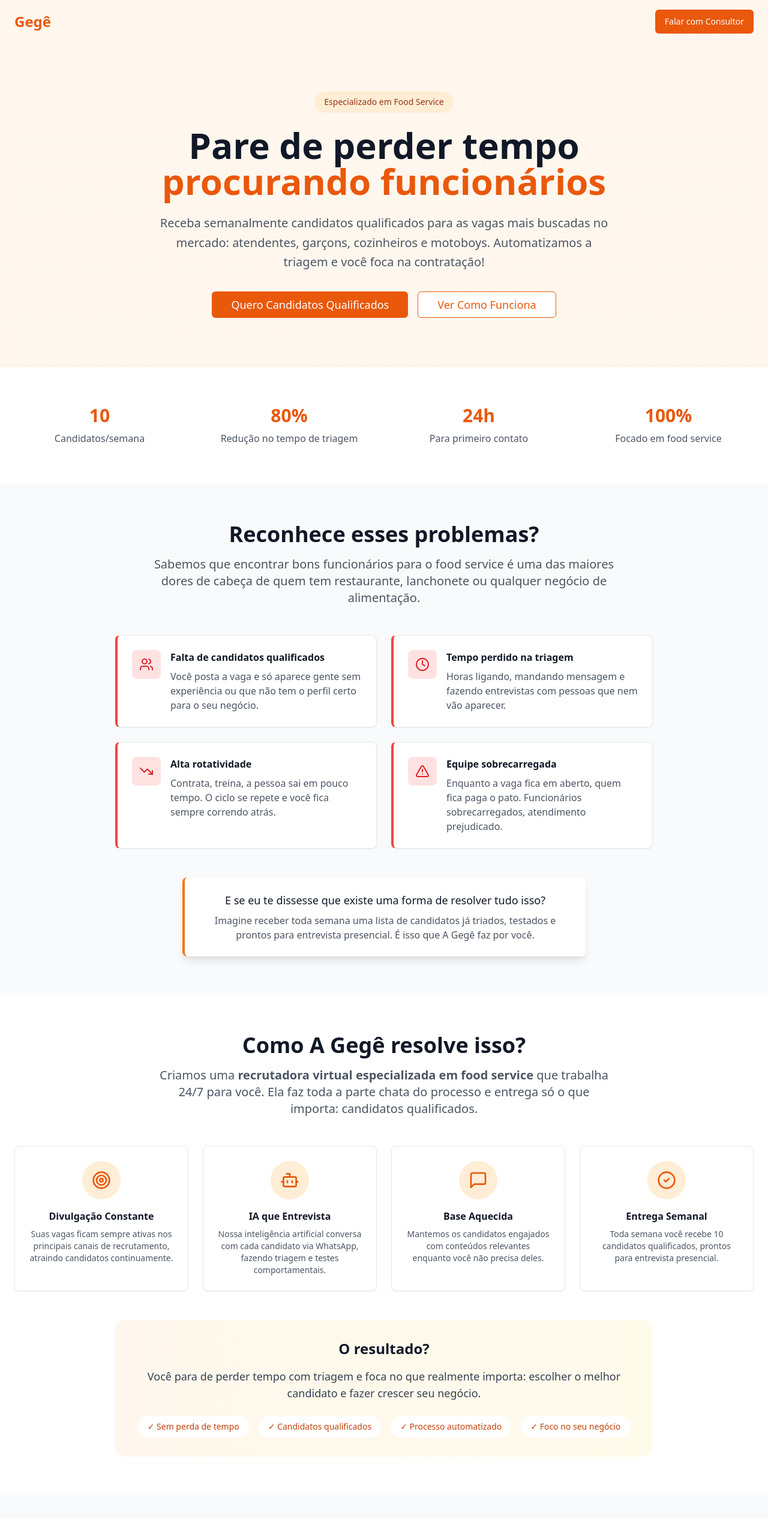
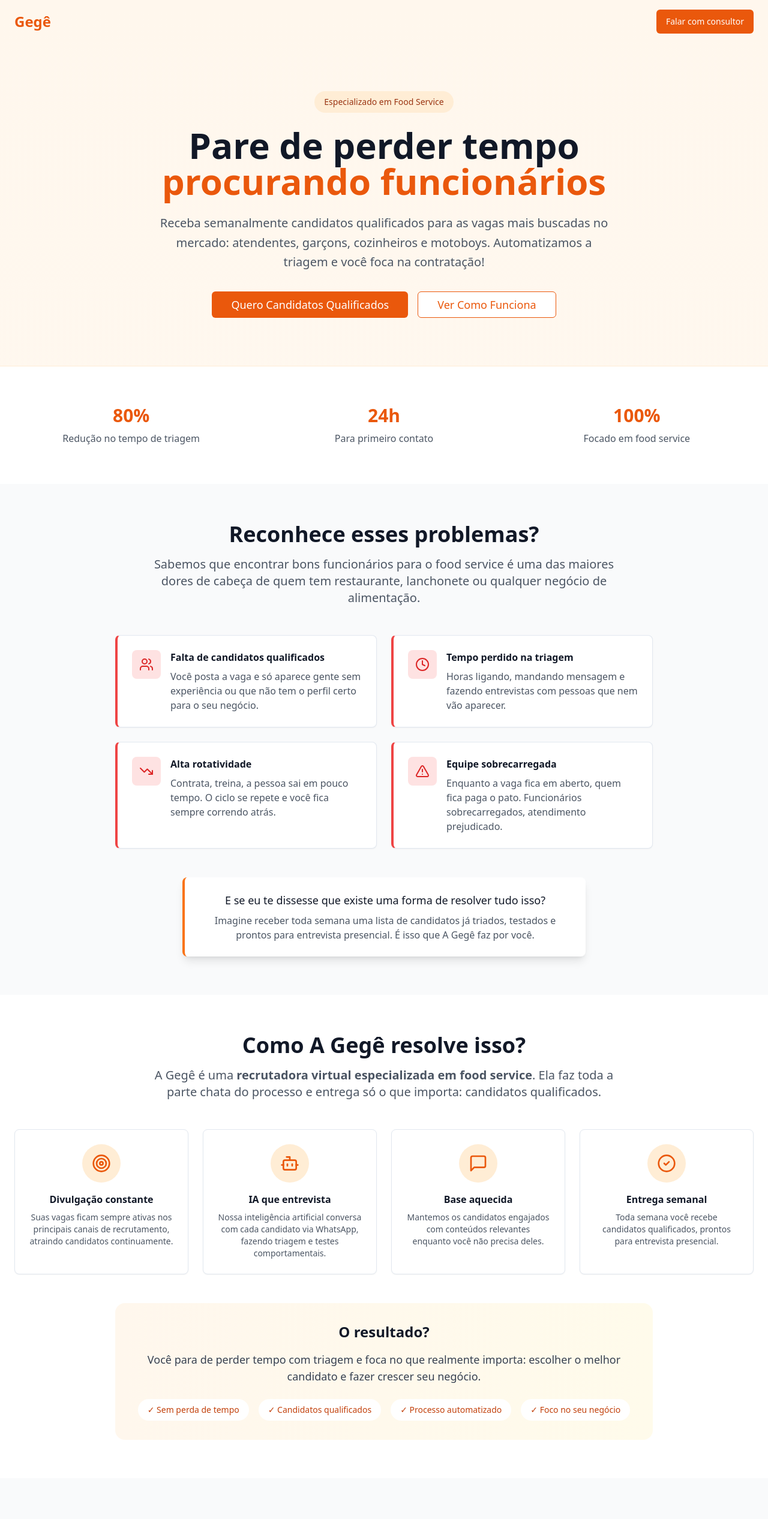
Before and after one commit to luaracunha/gege-food-match, a React (Vite) app: page / in a window 1280 px wide. Shown: the top 2533 px of the page at 60% size. Built offline with nearby package versions, Linux system fonts and the light colour scheme.

Commit message:
Refactor: Update text and remove weekly candidate count
- Removed the "10 candidatos" information.
- Changed the text to reflect the requested changes.
- Corrected capitalization.

```diff
--- a/src/components/ProcessSection.tsx
+++ b/src/components/ProcessSection.tsx
@@ -6,31 +6,31 @@ export const ProcessSection = () => {
   const steps = [
     {
       number: "1",
-      title: "Setup Inicial",
+      title: "Setup inicial",
       description: "Conversamos com você para entender exatamente o perfil que precisa: experiência, disponibilidade, características comportamentais.",
       time: "1 dia"
     },
     {
       number: "2",
-      title: "Divulgação Contínua",
+      title: "Divulgação contínua",
       description: "Suas vagas ficam ativas 24/7 nos principais canais. Candidatos começam a se candidatar imediatamente.",
       time: "Contínuo"
     },
     {
       number: "3",
-      title: "Triagem Inteligente",
+      title: "Triagem inteligente",
       description: "Nossa IA conversa com cada candidato no WhatsApp, fazendo perguntas específicas e testes comportamentais.",
       time: "Automático"
     },
     {
       number: "4",
-      title: "Entrega Semanal",
-      description: "Toda semana você recebe 10 candidatos qualificados com pontuação e resumo do perfil de cada um.",
+      title: "Entrega semanal",
+      description: "Toda semana você recebe candidatos qualificados com pontuação e resumo do perfil de cada um.",
       time: "Semanal"
     },
     {
       number: "5",
-      title: "Você Contrata",
+      title: "Você contrata",
       description: "Escolhe quem quer entrevistar, agenda e foca apenas na decisão final. Nós cuidamos do resto.",
       time: "Quando quiser"
     }
@@ -78,7 +78,7 @@ export const ProcessSection = () => {
 
         <div className="mt-12 bg-gradient-to-r from-orange-100 to-amber-100 p-8 rounded-2xl max-w-3xl mx-auto text-center">
           <h3 className="text-xl font-bold text-gray-900 mb-4">
-            Resultado: Você sempre tem candidatos qualificados esperando
+            Resultado: você sempre tem candidatos qualificados esperando
           </h3>
           <p className="text-gray-700">
             Nunca mais vai ficar com vaga em aberto por semanas. Nunca mais vai perder tempo
--- a/src/components/SolutionSection.tsx
+++ b/src/components/SolutionSection.tsx
@@ -6,23 +6,23 @@ export const SolutionSection = () => {
   const features = [
     {
       icon: Target,
-      title: "Divulgação Constante",
+      title: "Divulgação constante",
       description: "Suas vagas ficam sempre ativas nos principais canais de recrutamento, atraindo candidatos continuamente."
     },
     {
       icon: Bot,
-      title: "IA que Entrevista",
+      title: "IA que entrevista",
       description: "Nossa inteligência artificial conversa com cada candidato via WhatsApp, fazendo triagem e testes comportamentais."
     },
     {
       icon: MessageSquare,
-      title: "Base Aquecida",
+      title: "Base aquecida",
       description: "Mantemos os candidatos engajados com conteúdos relevantes enquanto você não precisa deles."
     },
     {
       icon: CheckCircle2,
-      title: "Entrega Semanal",
-      description: "Toda semana você recebe 10 candidatos qualificados, prontos para entrevista presencial."
+      title: "Entrega semanal",
+      description: "Toda semana você recebe candidatos qualificados, prontos para entrevista presencial."
     }
   ];
 
@@ -34,7 +34,7 @@ export const SolutionSection = () => {
             Como A Gegê resolve isso?
           </h2>
           <p className="text-xl text-gray-600 max-w-3xl mx-auto">
-            Criamos uma <strong>recrutadora virtual especializada em food service</strong> que trabalha 24/7 para você.
+            A Gegê é uma <strong>recrutadora virtual especializada em food service</strong>.
             Ela faz toda a parte chata do processo e entrega só o que importa: candidatos qualificados.
           </p>
         </div>
--- a/src/pages/Index.tsx
+++ b/src/pages/Index.tsx
@@ -1,4 +1,3 @@
-
 import { Button } from "@/components/ui/button";
 import { Card, CardContent, CardDescription, CardHeader, CardTitle } from "@/components/ui/card";
 import { CheckCircle2, Users, Clock, Target, TrendingUp, MessageSquare, Brain, Shield } from "lucide-react";
@@ -25,7 +24,7 @@ const Index = () => {
         <div className="flex items-center justify-between">
           <div className="text-2xl font-bold text-orange-600">Gegê</div>
           <Button onClick={scrollToContact} className="bg-orange-600 hover:bg-orange-700 text-white">
-            Falar com Consultor
+            Falar com consultor
           </Button>
         </div>
       </header>
@@ -67,11 +66,7 @@ const Index = () => {
       {/* Stats Section */}
       <section className="bg-white py-16 border-t border-orange-100">
         <div className="container mx-auto px-6">
-          <div className="grid md:grid-cols-4 gap-8 text-center">
-            <div className="animate-fadeInUp">
-              <div className="text-3xl font-bold text-orange-600 mb-2">10</div>
-              <div className="text-gray-600">Candidatos/semana</div>
-            </div>
+          <div className="grid md:grid-cols-3 gap-8 text-center">
             <div className="animate-fadeInUp">
               <div className="text-3xl font-bold text-orange-600 mb-2">80%</div>
               <div className="text-gray-600">Redução no tempo de triagem</div>
@@ -133,7 +128,7 @@ const Index = () => {
       <section className="py-16 bg-white">
         <div className="container mx-auto px-6">
           <div className="text-center mb-12">
-            <h2 className="text-3xl font-bold text-gray-900 mb-4">Perguntas Frequentes</h2>
+            <h2 className="text-3xl font-bold text-gray-900 mb-4">Perguntas frequentes</h2>
           </div>
           <div className="max-w-3xl mx-auto space-y-6">
             <Card>
@@ -154,7 +149,7 @@ const Index = () => {
               <CardContent>
                 <p className="text-gray-600">
                   Após o setup inicial (1-2 dias), você começa a receber candidatos qualificados em até 7 dias.
-                  O envio é semanal com 10 perfis selecionados.
+                  O envio é semanal com perfis selecionados.
                 </p>
               </CardContent>
             </Card>
@@ -198,7 +193,7 @@ const Index = () => {
             onClick={scrollToContact}
             className="bg-white text-orange-600 hover:bg-gray-100 px-8 py-4 text-lg font-semibold"
           >
-            Falar com Consultor Agora
+            Falar com consultor agora
           </Button>
         </div>
       </section>
```
